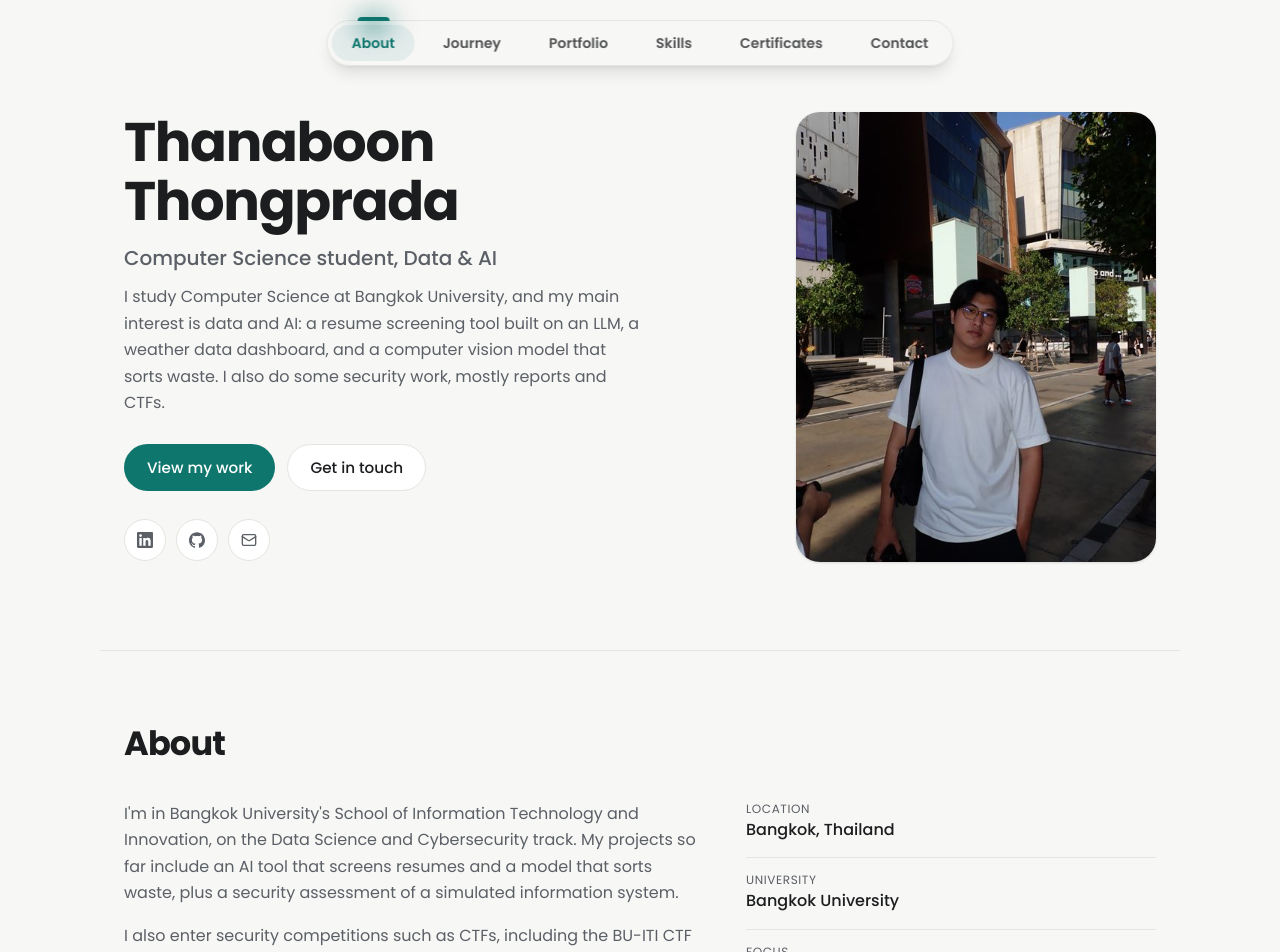
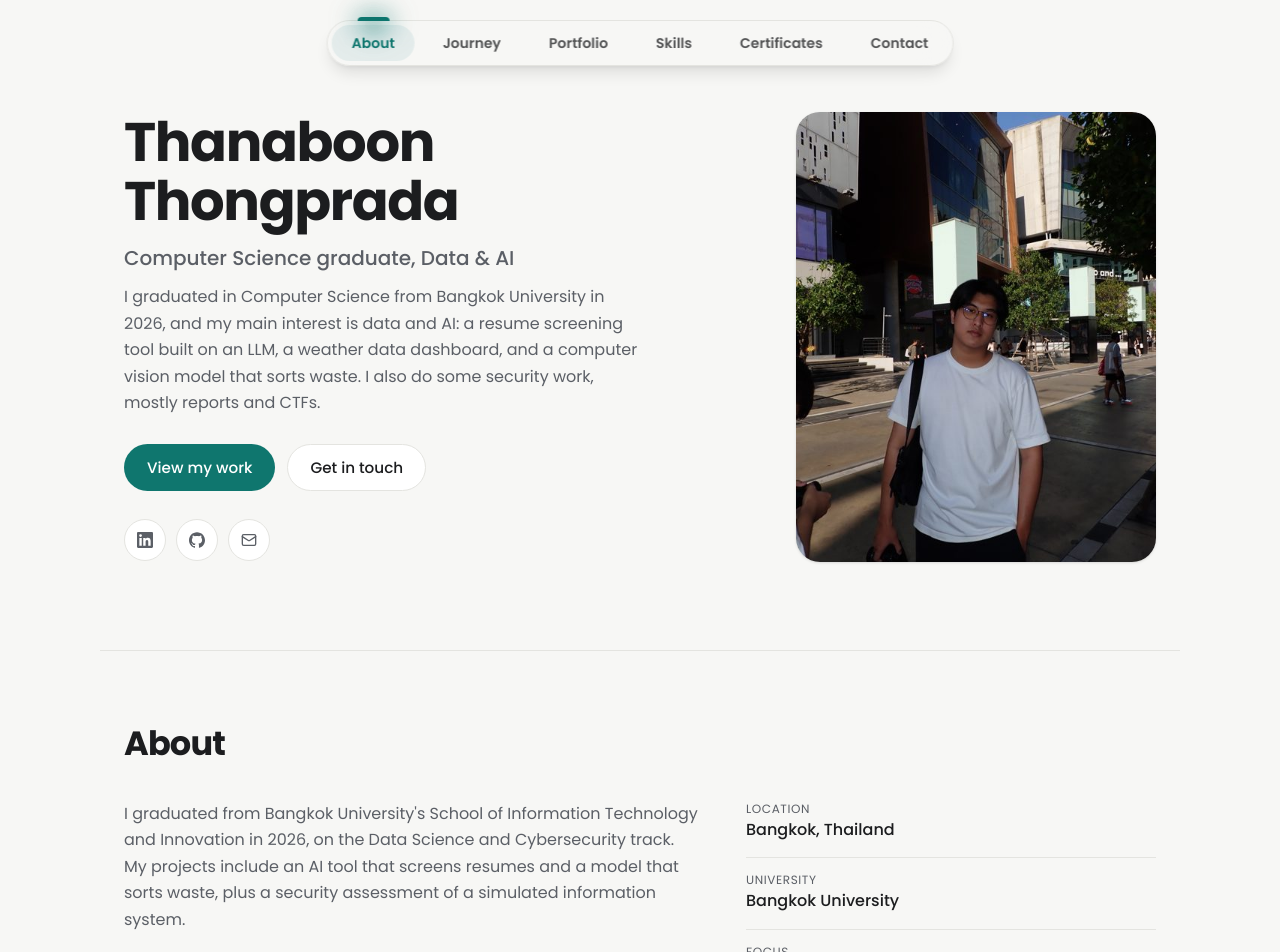
Before and after one commit to thanaboon8759/Portfolio_Thanaboon, a React (Vite) app: page / in a window 1280 px wide. Shown: the top 952 px of the page. Built offline with nearby package versions, Linux system fonts and the light colour scheme.

Commit message:
Update copy: graduated in 2026

```diff
--- a/src/data.ts
+++ b/src/data.ts
@@ -10,7 +10,7 @@ export const profile = {
   githubHandle: 'thanaboon8759',
   linkedin: 'https://www.linkedin.com/in/thanaboon-thongprada-845856384/',
   linkedinHandle: 'thanaboon-thongprada',
-  role: 'Computer Science student, Data & AI',
+  role: 'Computer Science graduate, Data & AI',
 }
 
 export type Category = 'data' | 'web' | 'security'
@@ -101,7 +101,7 @@ export type TimelineEntry = {
 
 export const journey: TimelineEntry[] = [
   {
-    date: '2022 – Present', title: 'Computer Science projects', place: 'Bangkok University', icon: ShieldCheck,
+    date: '2022 – 2026', title: 'Computer Science projects', place: 'Bangkok University', icon: ShieldCheck,
     points: [
       'Built an object-detection model for waste separation',
       'Wrote a penetration testing report for CS471',
@@ -111,7 +111,7 @@ export const journey: TimelineEntry[] = [
     tags: ['Python', 'Computer Vision', 'Kali Linux', 'Pentesting'],
   },
   {
-    date: '2022 – Present', title: 'Bachelor of Computer Science', place: 'Bangkok University', icon: GraduationCap,
+    date: '2022 – 2026', title: 'Bachelor of Computer Science', place: 'Bangkok University', icon: GraduationCap,
     description: 'School of Information Technology and Innovation. Data Science and Cybersecurity track.',
     tags: ['Data Science', 'Cybersecurity'],
   },
--- a/src/sections/About.tsx
+++ b/src/sections/About.tsx
@@ -13,9 +13,10 @@ export function About() {
       <div className="grid gap-8 md:grid-cols-[1.4fr_1fr] md:gap-12">
         <div className="space-y-4 text-muted-foreground">
           <p>
-            I'm in Bangkok University's School of Information Technology and Innovation, on the Data
-            Science and Cybersecurity track. My projects so far include an AI tool that screens resumes
-            and a model that sorts waste, plus a security assessment of a simulated information system.
+            I graduated from Bangkok University's School of Information Technology and Innovation in
+            2026, on the Data Science and Cybersecurity track. My projects include an AI tool that screens
+            resumes and a model that sorts waste, plus a security assessment of a simulated information
+            system.
           </p>
           <p>
             I also enter security competitions such as CTFs, including the BU-ITI CTF Competition in
--- a/src/sections/Hero.tsx
+++ b/src/sections/Hero.tsx
@@ -13,8 +13,8 @@ export function Hero() {
         <h1 className="text-[clamp(2.2rem,5vw,3.4rem)] leading-[1.1] font-bold tracking-tight">{profile.name}</h1>
         <p className="mt-3 text-xl font-medium text-muted-foreground">{profile.role}</p>
         <p className="mt-3 max-w-[52ch] text-muted-foreground">
-          I study Computer Science at Bangkok University, and my main interest is data and AI: a resume
-          screening tool built on an LLM, a weather data dashboard, and a computer vision model that sorts
+          I graduated in Computer Science from Bangkok University in 2026, and my main interest is data
+          and AI: a resume screening tool built on an LLM, a weather data dashboard, and a computer vision model that sorts
           waste. I also do some security work, mostly reports and CTFs.
         </p>
         <div className="mt-7 flex flex-wrap gap-3">
```
Also changed, not shown: index.html (+2 -2 lines), 1 other file (tests, documents, lock files or other folders).
